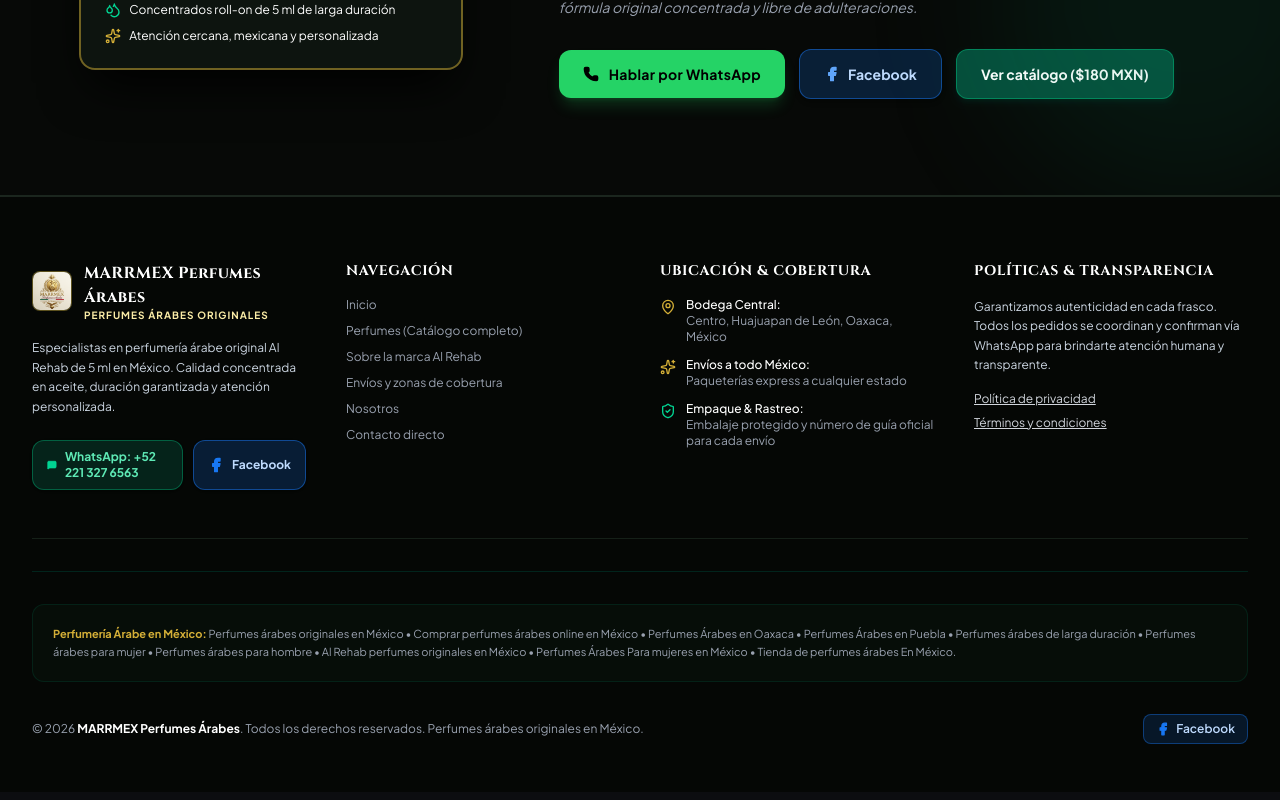
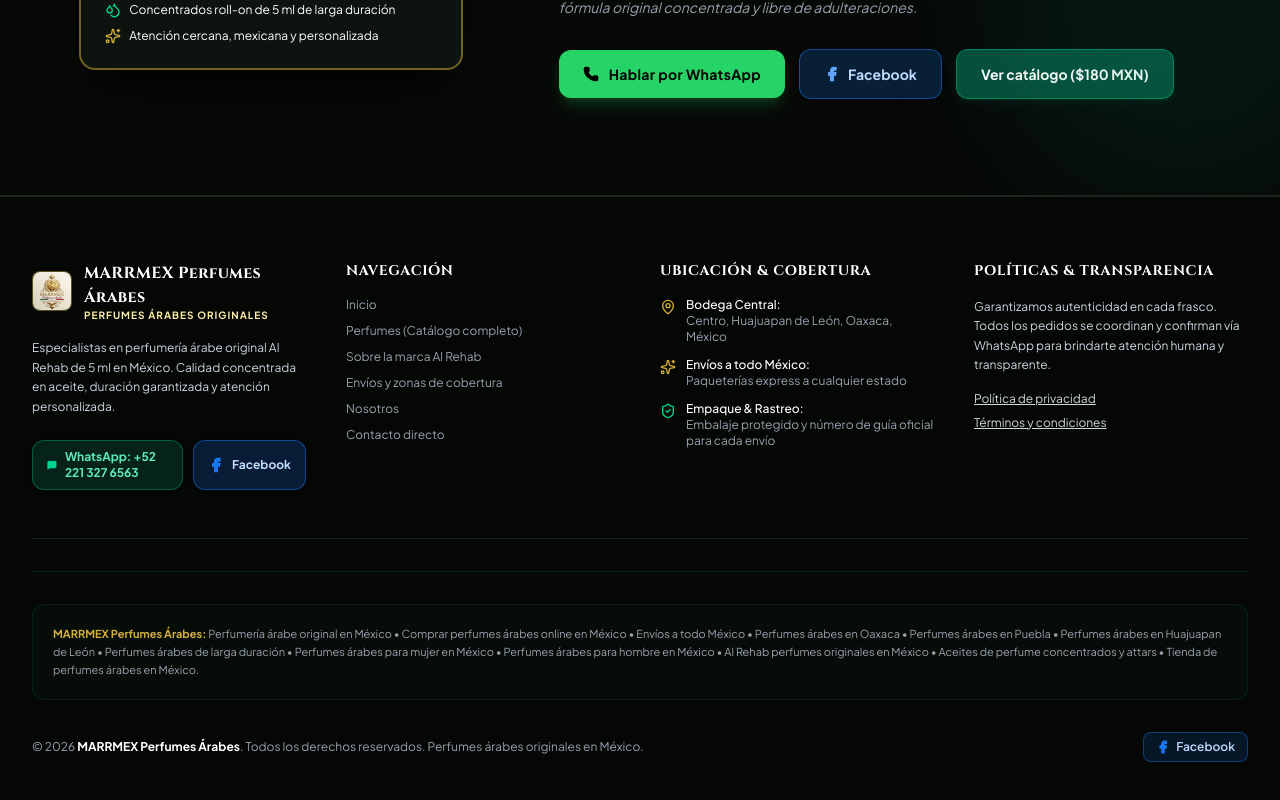
Before and after one commit to MARRMEX/Marrmex-Perfumes-rabes-, a React (Vite) app: page / in a window 1280 px wide. Shown: the part 10156-10956 px from the top of the page. Built offline with nearby package versions, Linux system fonts and the light colour scheme.

Commit message:
refactor: update SEO keywords for better discoverability
Optimize meta keywords and footer SEO text to include specific locations and product categories like attars, improving regional reach and search relevance.

```diff
--- a/index.html
+++ b/index.html
@@ -8,7 +8,7 @@
     <link rel="apple-touch-icon" href="/favicon.png" />
     <title>MARRMEX Perfumes Árabes | México</title>
     <meta name="description" content="Tienda online especializada en perfumes árabes originales Al Rehab en México. Concentrados en aceite roll-on de larga duración. Envíos rápidos y seguros a todo México." />
-    <meta name="keywords" content="Perfumes árabes originales en México, Comprar perfumes árabes online en México, Perfumes Árabes en Oaxaca, Perfumes Árabes en Puebla, Perfumes árabes de larga duración, Perfumes árabes para mujer, Perfumes árabes para hombre, Al Rehab perfumes originales en México, Perfumes Árabes Para mujeres en México, Tienda de perfumes árabes En México" />
+    <meta name="keywords" content="Perfumería árabe original en México, Comprar perfumes árabes online en México, Envíos a todo México, Perfumes árabes en Oaxaca, Perfumes árabes en Puebla, Perfumes árabes en Huajuapan de León, Perfumes árabes de larga duración, Perfumes árabes para mujer en México, Perfumes árabes para hombre en México, Al Rehab perfumes originales en México, Aceites de perfume concentrados y attars, Tienda de perfumes árabes en México" />
 
     <!-- Directivas para motores de búsqueda -->
     <meta name="robots" content="index, follow, max-image-preview:large, max-snippet:-1, max-video-preview:-1" />
@@ -73,7 +73,7 @@
           "sameAs": [
             "https://www.facebook.com/share/1Fb4fnU4BE/"
           ],
-          "keywords": "Perfumes árabes originales en México, Comprar perfumes árabes online en México, Perfumes Árabes en Oaxaca, Perfumes Árabes en Puebla, Perfumes árabes de larga duración, Perfumes árabes para mujer, Perfumes árabes para hombre, Al Rehab perfumes originales en México, Perfumes Árabes Para mujeres en México, Tienda de perfumes árabes En México"
+          "keywords": "Perfumería árabe original en México, Comprar perfumes árabes online en México, Envíos a todo México, Perfumes árabes en Oaxaca, Perfumes árabes en Puebla, Perfumes árabes en Huajuapan de León, Perfumes árabes de larga duración, Perfumes árabes para mujer en México, Perfumes árabes para hombre en México, Al Rehab perfumes originales en México, Aceites de perfume concentrados y attars, Tienda de perfumes árabes en México"
         },
         {
           "@type": "WebSite",
--- a/src/components/Footer.tsx
+++ b/src/components/Footer.tsx
@@ -165,7 +165,7 @@
           <div className="pt-8 mt-8 border-t border-emerald-950/80 text-xs text-gray-400">
             <div className="bg-[#07130b]/60 border border-emerald-900/30 rounded-xl p-4 sm:p-5">
               <p className="leading-relaxed text-[11px] text-gray-400">
-                <strong className="text-[#d4af37]">Perfumería Árabe en México:</strong> Perfumes árabes originales en México • Comprar perfumes árabes online en México • Perfumes Árabes en Oaxaca • Perfumes Árabes en Puebla • Perfumes árabes de larga duración • Perfumes árabes para mujer • Perfumes árabes para hombre • Al Rehab perfumes originales en México • Perfumes Árabes Para mujeres en México • Tienda de perfumes árabes En México.
+                <strong className="text-[#d4af37]">MARRMEX Perfumes Árabes:</strong> Perfumería árabe original en México • Comprar perfumes árabes online en México • Envíos a todo México • Perfumes árabes en Oaxaca • Perfumes árabes en Puebla • Perfumes árabes en Huajuapan de León • Perfumes árabes de larga duración • Perfumes árabes para mujer en México • Perfumes árabes para hombre en México • Al Rehab perfumes originales en México • Aceites de perfume concentrados y attars • Tienda de perfumes árabes en México.
               </p>
             </div>
           </div>
```
